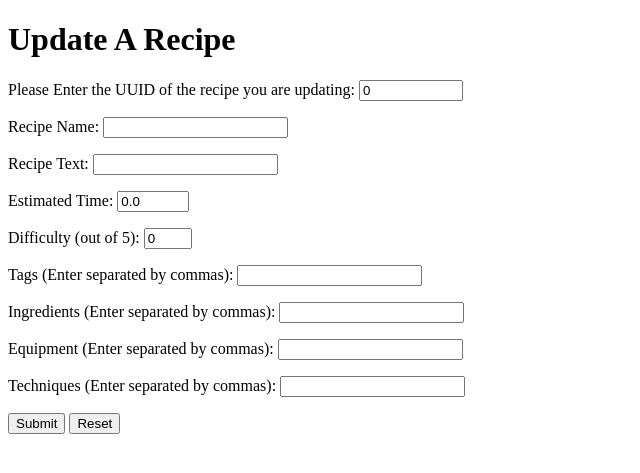
After one commit to NicTavares/cornucopia, a Spring Boot app: page /update in a window 1280 px wide. The commit adds this page. Shown: the top 473 px of the page, without its empty margins (0-640 px from the left). Run offline with Spring Boot 4, Linux system fonts and the light colour scheme.

Commit message:
delete recipe and update recipe API's and added them to the navbar

```diff
--- a/src/main/java/com/example/DAO/RecipeDAO.java
+++ b/src/main/java/com/example/DAO/RecipeDAO.java
@@ -61,16 +61,13 @@ public class RecipeDAO implements DAO<Recipe>{
 
     @Override
     public void update(Recipe recipe, String id) {
-        String sql = "UPDATE Recipe SET UUID = ?, text = ?, averageScore = ?, estimatedTime = ?, uploaderUUID = ? WHERE UUID = ?";
+        String sql = "UPDATE Recipe  SET name = ?, text = ?, averageScore = ?, estimatedTime = ? WHERE UUID = ?";
         int rows = jdbcTemplate.update(sql,
-                recipe.getUUID(),
                 recipe.getName(),
                 recipe.getText(),
                 recipe.getAverageScore(),
                 recipe.getEstimatedTime(),
-                recipe.getUploaderUUID(),
                 Integer.parseInt(id)
-
         );
     }
 
--- /dev/null
+++ b/src/main/java/com/example/controller/UpdateRecipeController.java
@@ -0,0 +1,80 @@
+package com.example.controller;
+
+import com.example.DAO.*;
+import com.example.models.*;
+import org.springframework.beans.factory.annotation.Autowired;
+import org.springframework.stereotype.Controller;
+import org.springframework.ui.Model;
+import org.springframework.web.bind.annotation.GetMapping;
+import org.springframework.web.bind.annotation.ModelAttribute;
+import org.springframework.web.bind.annotation.PostMapping;
+
+import java.util.Optional;
+
+@Controller
+public class UpdateRecipeController {
+    @Autowired
+    RecipeDAO recipeDAO;
+    @Autowired
+    IngredientDAO ingredientDAO;
+    @Autowired
+    TagDAO tagDAO;
+    @Autowired
+    EquipmentDAO equipmentDAO;
+    @Autowired
+    TechniqueDAO techniqueDAO;
+
+    @GetMapping("/update")
+    public String updateRecipe(Model model){
+        RecipePayload recipe = new RecipePayload();
+        model.addAttribute("RecipePayload", recipe);
+        return "updateRecipe";
+    }
+
+    @PostMapping("/update")
+    public String performUpdate(Model mode, @ModelAttribute RecipePayload recipe) {
+        Recipe r = recipe.getRecipe();
+        int currentUUID = recipe.getUploaderUUID();
+        String id = Integer.toString(currentUUID);
+
+        recipeDAO.update(r, id);
+
+        String[] tags = recipe.getTags().split(",");
+        for(int i = 0; i < tags.length; i++){
+            Optional<Tag> foundTag = tagDAO.get(tags[i]);
+            if(foundTag.isEmpty()) {
+                Tag temp = new Tag(tags[i]);
+                tagDAO.create(temp);
+            }
+            recipeDAO.createRecipeTag(currentUUID,tags[i]);
+        }
+        String[] ingredients = recipe.getIngredients().split(",");
+        for(int i = 0; i < ingredients.length; i++) {
+            Optional<Ingredient> foundIngredient = ingredientDAO.get(ingredients[i]);
+            if(foundIngredient.isEmpty()) {
+                Ingredient ingredient = new Ingredient(ingredients[i]);
+                ingredientDAO.create(ingredient);
+            }
+            recipeDAO.createRecipeIngredient(currentUUID,ingredients[i]);
+        }
+        String[] equipments = recipe.getEquipment().split(",");
+        for(int i = 0; i < equipments.length; i++) {
+            Optional<Equipment> eq = equipmentDAO.get(equipments[i]);
+            if(eq.isEmpty()) {
+                Equipment e = new Equipment(equipments[i]);
+                equipmentDAO.create(e);
+            }
+            recipeDAO.createRecipeEquipment(currentUUID,equipments[i]);
+        }
+        String[] techniques = recipe.getTechniques().split(",");
+        for(int i = 0; i < techniques.length; i++){
+            Optional<Technique> t = techniqueDAO.get(techniques[i]);
+            if(t.isEmpty()) {
+                Technique tech = new Technique(techniques[i], recipe.getDifficulty());
+                techniqueDAO.create(tech);
+            }
+            recipeDAO.createRecipeTechnique(currentUUID,techniques[i]);
+        }
+        return "success";
+    }
+}
--- a/src/main/resources/static/index.html
+++ b/src/main/resources/static/index.html
@@ -45,7 +45,9 @@
     <nav>
         <a href="/uploadRecipe">Add a Recipe!</a> |
         <a href="loginPage.html">Login</a> |
-        <a href="/signup">Create an account</a>
+        <a href="/signup">Create an account</a> |
+        <a href="/delete">Delete a Recipe</a> |
+        <a href="/update">Update a Recipe</a>
     </nav>
     <h1>Cornucopia</h1>
     <p>Welcome to Cornucopia, your recipe centre!</p>
--- /dev/null
+++ b/src/main/resources/templates/updateRecipe.html
@@ -0,0 +1,23 @@
+<!DOCTYPE HTML>
+<html xmlns:th="https://www.thymeleaf.org">
+<head>
+  <title>Update a Recipe</title>
+  <meta http-equiv="Content-Type" content="text/html; charset=UTF-8" />
+</head>
+<body>
+<h1>Update A Recipe</h1>
+<form action="#" th:action="@{/update}" th:object="${RecipePayload}" method="post">
+  <p><input type="hidden" th:field="*{UUID}"/></p>
+  <p>Please Enter the UUID of the recipe you are updating: <input type="number" min="0" max="10000000" th:field="*{uploaderUUID}" /></p>
+  <p>Recipe Name: <input type="text" th:field="*{name}" /></p>
+  <p>Recipe Text: <input type="text" th:field="*{text}" /></p>
+  <p>Estimated Time: <input type="number" min="0" max="1000" th:field="*{estimatedTime}" /></p>
+  <p>Difficulty (out of 5): <input type="number" min="0" max="5" th:field="*{difficulty}" /></p>
+  <p>Tags (Enter separated by commas): <input type="text" th:field="*{tags}" /></p>
+  <p>Ingredients (Enter separated by commas): <input type="text" th:field="*{ingredients}" /></p>
+  <p>Equipment (Enter separated by commas): <input type="text" th:field="*{equipment}" /></p>
+  <p>Techniques (Enter separated by commas): <input type="text" th:field="*{techniques}" /></p>
+  <p><input type="submit" value="Submit" /> <input type="reset" value="Reset" /></p>
+</form>
+</body>
+</html>
```
